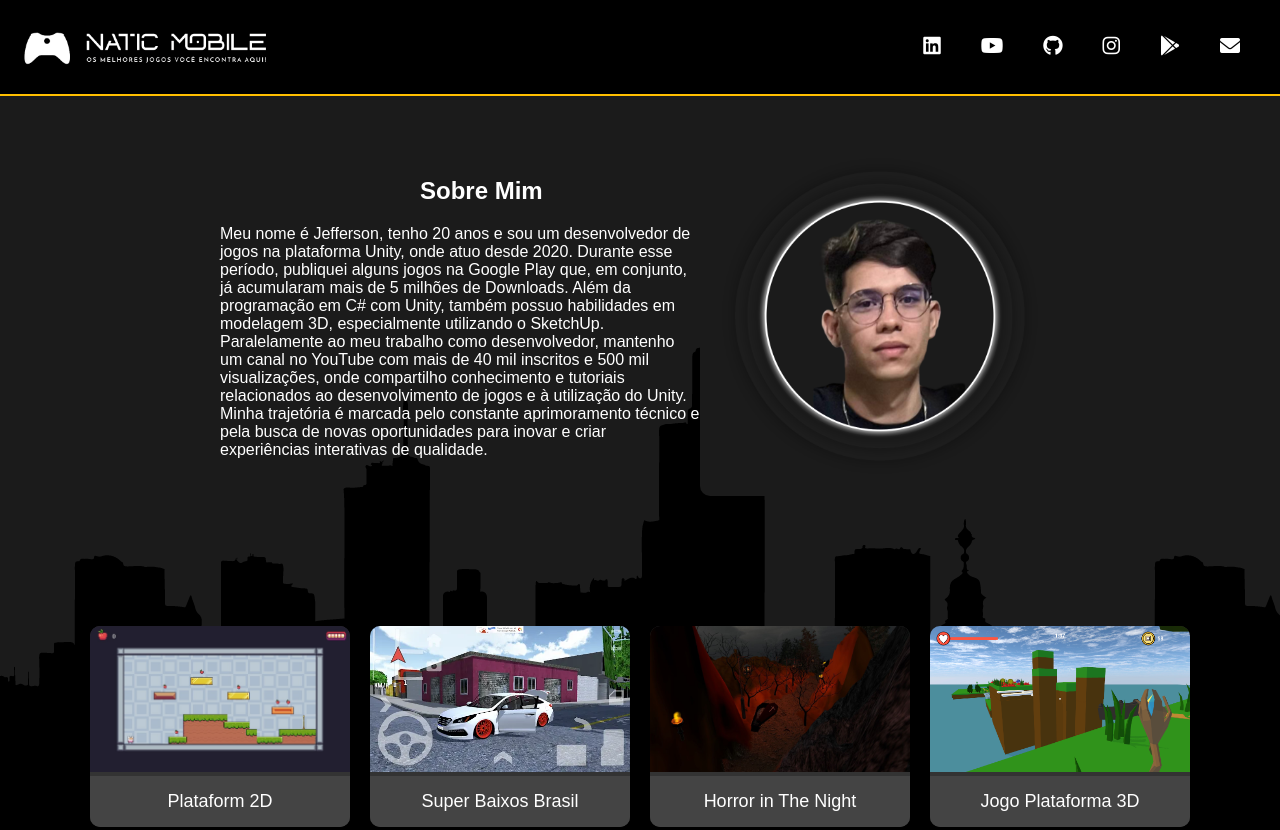
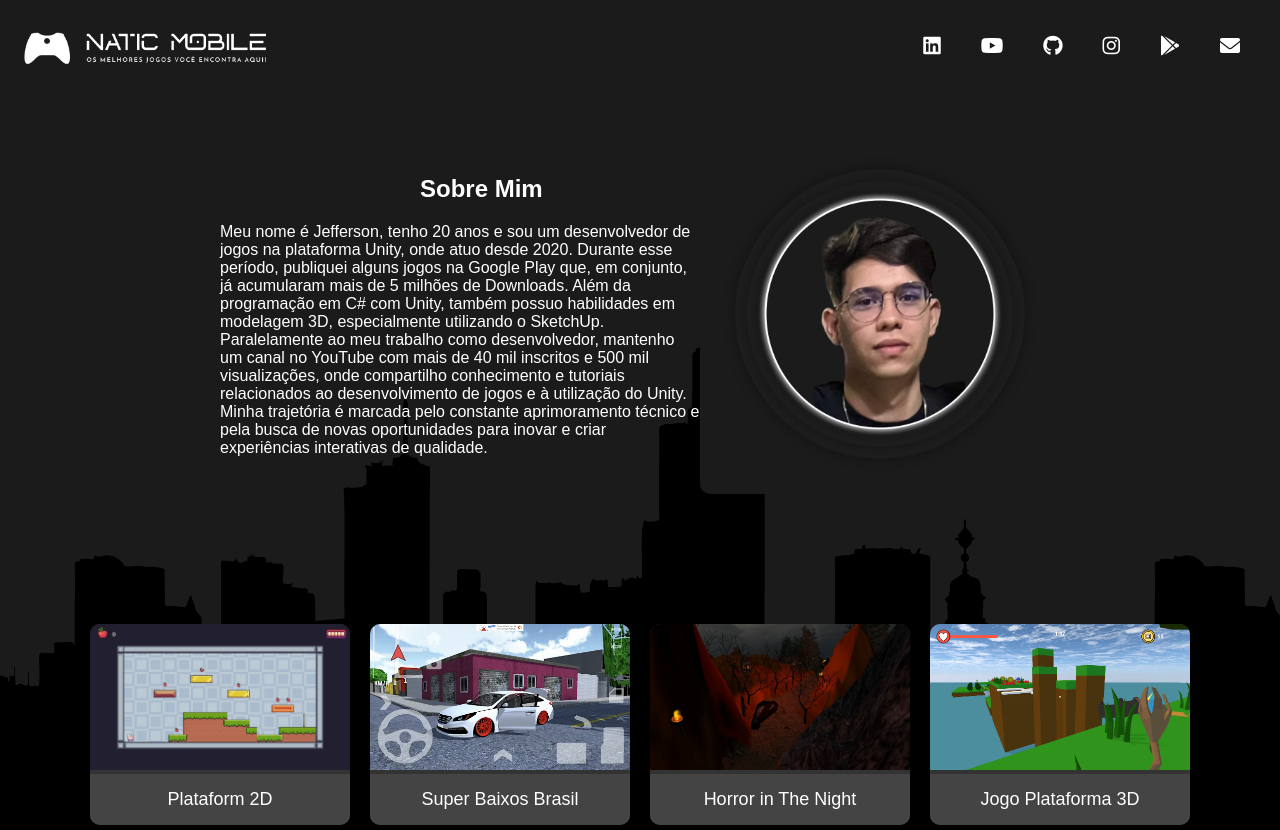
Before and after one commit to JeffersonAlbuquerque/NaticMobile, a plain HTML site: page index.html in a window 1280 px wide. Shown: the top 830 px of the page. Drawn offline with Linux system fonts and the light colour scheme.

Commit message:
Update style.css

```diff
--- a/style.css
+++ b/style.css
@@ -11,7 +11,7 @@ header {
     justify-content: space-between;
     align-items: center;
     padding: 20px;
-    background-color: black;
+    /*background-color: #141414;
     border-bottom: 2px solid rgb(255, 191, 0); /* Azul escuro como detalhe */
   }
 
```
